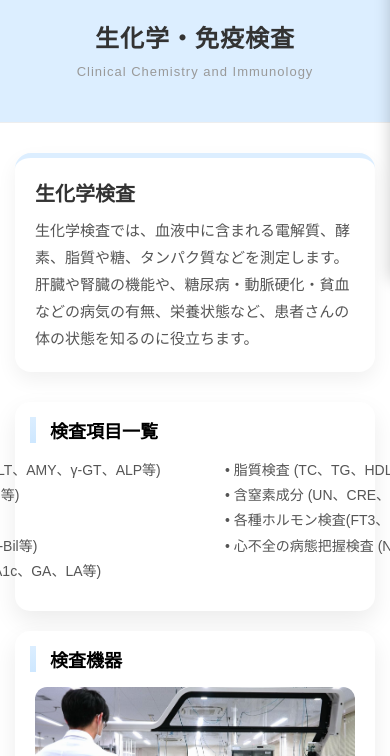
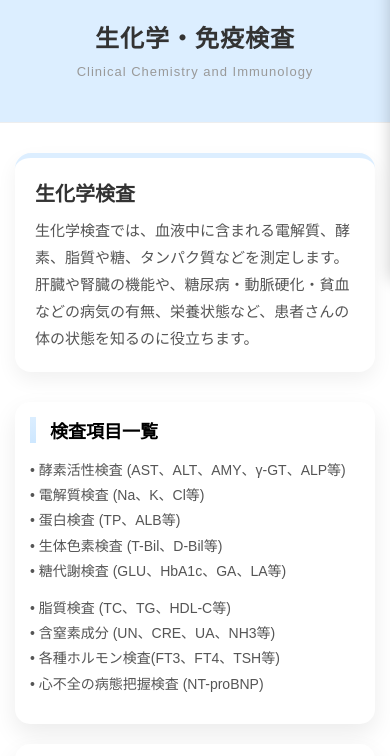
Before and after one commit to takiguchi-web/--------------------, a plain HTML site: page 生化学・免疫検査.html in a window 390 px wide. Shown: the part 66-822 px from the top of the page. Drawn offline with Linux system fonts and the light colour scheme.

Commit message:
Jun 1, 2026, 11:35 PM

```diff
--- a/生化学・免疫検査.html
+++ b/生化学・免疫検査.html
@@ -408,6 +408,18 @@ header {
     font-size: 14px;
     line-height: 1.8;
   }
+
+.exam-columns{
+  flex-direction: column;
+  align-items: flex-start;
+  gap: 0;
+  width: 100%;
+}
+
+.exam-columns .category{
+  min-width: auto;
+  width: 100%;
+}
 
   /* 検査機器・免疫検査 */
   .exam-content{
```
Also changed, not shown: 外来採血室.html (+1 -1 lines), 生理機能検査.html (+9 -10 lines).
